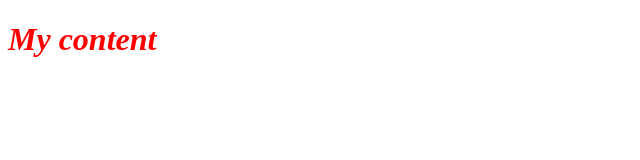
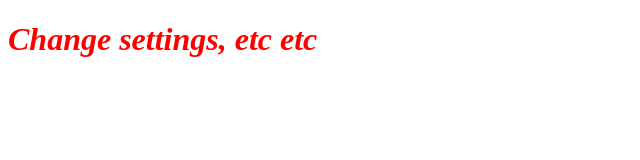
Before and after one commit to jaco-L8/Better-yt-playlists, a browser extension: page browserAction/index.html in a window 1280 px wide. Shown: the whole page, without its empty margins (0-640 px from the left). Drawn offline with Linux system fonts and the light colour scheme.

Commit message:
added web-ext

```diff
--- a/background_script.js
+++ b/background_script.js
@@ -1 +1,3 @@
 // Put all the javascript code here, that you want to execute in background.
+
+console.log('Better Playlists Background Script Loaded');
--- a/browserAction/index.html
+++ b/browserAction/index.html
@@ -5,7 +5,7 @@
     <link href="style.css" rel="stylesheet" />
   </head>
   <body>
-    <h1 id="myHeading">My content</h1>
+    <h1 id="myHeading"> Change settings, etc etc </h1>
     <script src="script.js"></script>
   </body>
 </html>
--- a/content_script.js
+++ b/content_script.js
@@ -1 +1,3 @@
 // Put all the javascript code here, that you want to execute after page load.
+
+console.log('Better Playlists Content Script Loaded');
--- /dev/null
+++ b/package.json
@@ -0,0 +1,5 @@
+{
+  "devDependencies": {
+    "web-ext": "^7.8.0"
+  }
+}
```
Also changed, not shown: options/index.html (+1 -1 lines), README.md, manifest.json, 2 other files.
